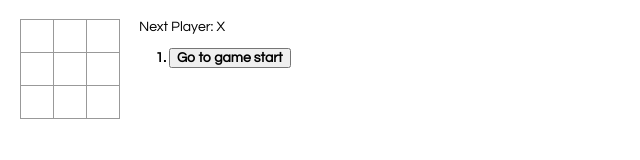
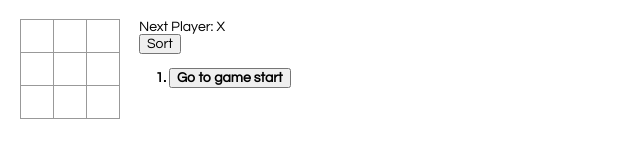
Before and after one commit to josepplloo/tictactoe, a React app: page / in a window 1280 px wide. Shown: the whole page, without its empty margins (0-640 px from the left). Built offline with nearby package versions, Linux system fonts and the light colour scheme.

Commit message:
Add a toggle button

```diff
--- a/src/components/Board.js
+++ b/src/components/Board.js
@@ -7,13 +7,12 @@ export default class Board extends React.Component {
     return <Square value={this.props.squares[index]} onClick={() => this.props.onClick(index)} />;
   }
 
-
   render() {
     let square = -1;
     return (
       <div>
       {
-        [1,2,3].map( () => {
+        [1,2,3].map(() => {
 				  return <div className="board-row">
             {
             	[1,2,3].map( () => {
--- a/src/components/Game.js
+++ b/src/components/Game.js
@@ -11,7 +11,7 @@ export default class Game extends React.Component {
       }],
       xIsNext: true,
       stepNumber: 0,
-
+      sort: true,
     }
   }
 
@@ -39,14 +39,21 @@ export default class Game extends React.Component {
       ]),
       xIsNext: !this.state.xIsNext,
       stepNumber: history.length,
+    });
+  }
 
-    });
+  toggleSort() {
+    this.setState({
+      sort: !this.state.sort,
+    })
   }
 
   render() {
     const history = this.state.history;
     const current = history[this.state.stepNumber];
     const winner = calculateWinner(current.squares);
+    const order = this.state.sort;
+
     const moves = history.map((step, move) => {
       const [col, row] = calculateLocation(history[move].column);
       const desc = move ?
@@ -75,7 +82,8 @@ export default class Game extends React.Component {
         </div>
         <div className="game-info">
           <div>{ status }</div>
-          <ol>{ moves }</ol>
+          <button onClick={() => this.toggleSort()}>Sort</button>
+          <ol className={order? "ascending": "descending"}>{ moves }</ol>
         </div>
       </div>
     );
--- a/src/components/Square.js
+++ b/src/components/Square.js
@@ -4,7 +4,7 @@ import React from 'react';
 export default function Square (props) {
 
     return (
-    <button class="square" onClick={ props.onClick } >
+    <button className="square" onClick={ props.onClick } >
       {props.value}
     </button>);
 }
--- a/src/index.css
+++ b/src/index.css
@@ -60,3 +60,13 @@ ol, ul {
 button {
   font: inherit;
 }
+
+.ascending {
+  display: flex;
+  flex-direction: column;
+}
+
+.descending {
+  display: flex;
+  flex-direction: column-reverse;
+}
```
